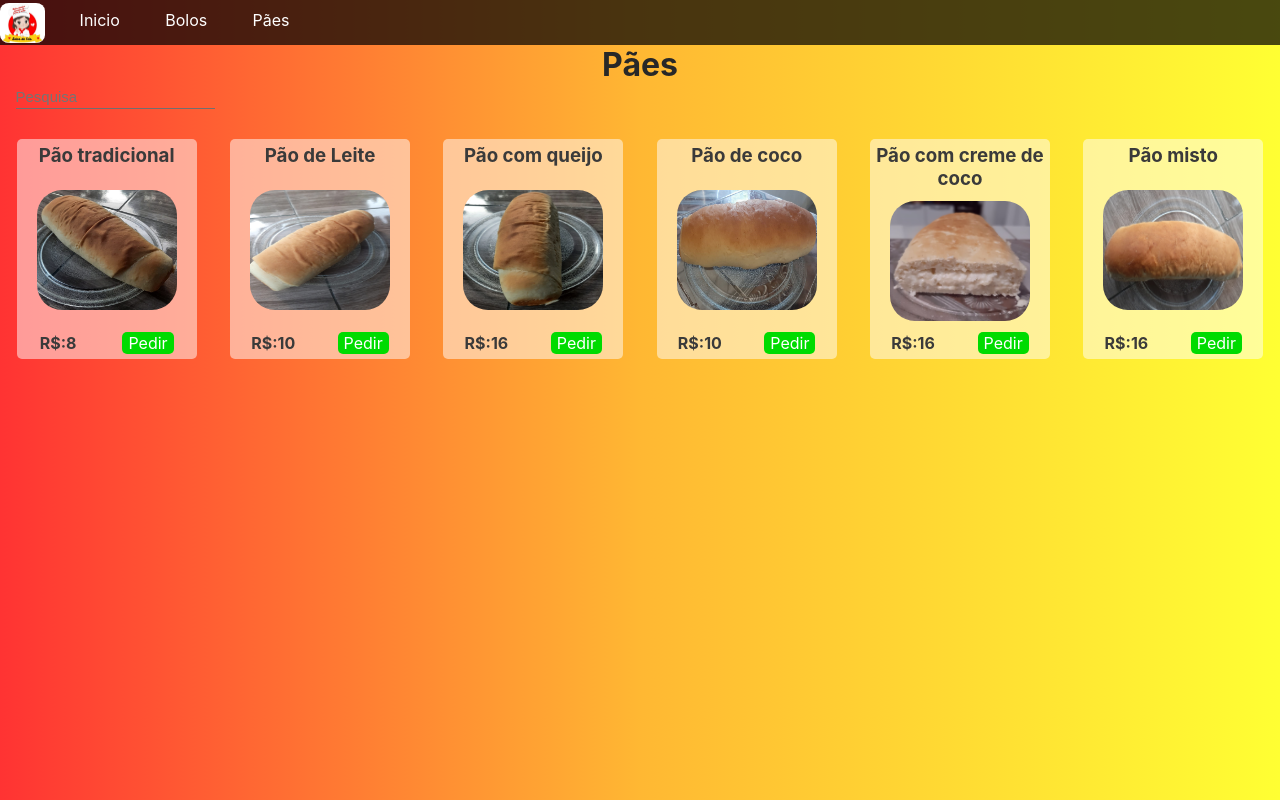
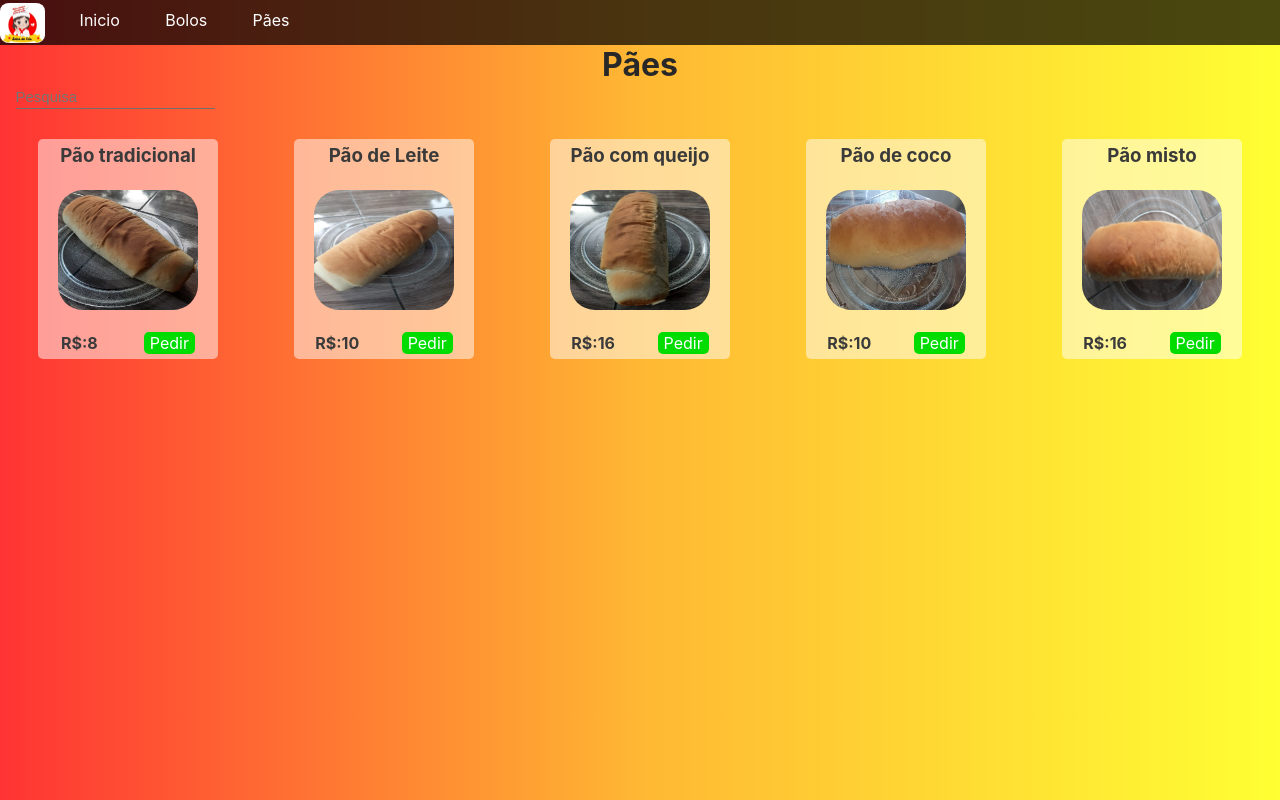
Before and after one commit to FranciscoNeto2909/bolos-da-cris, a React (Create React App) app: page /paes in a window 1280 px wide. Built offline with nearby package versions, Linux system fonts and the light colour scheme.

Commit message:
bread removed

```diff
--- a/src/components/produtos/PaesJson.js
+++ b/src/components/produtos/PaesJson.js
@@ -3,7 +3,6 @@ import paoDeLeite from "../../imgs/paes/paoDeLeite.jpeg"
 import paoComQueijo from "../../imgs/paes/paoComQueijo.jpeg"
 import paoMisto from "../../imgs/paes/paoMisto.jpeg"
 import paoDeCoco from "../../imgs/paes/paoDeCoco.jpeg"
-import paoDeCremeDeCoco from "../../imgs/paes/paoComCremeDeCoco.jpeg"
 
 export const PaesJson = [
     {
@@ -27,11 +26,6 @@ export const PaesJson = [
         price:10
     },
     {
-        name:"Pão com creme de coco",
-        img:paoDeCremeDeCoco,
-        price:16
-    },
-    {
         name:"Pão misto",
         img:paoMisto,
         price:16
```
